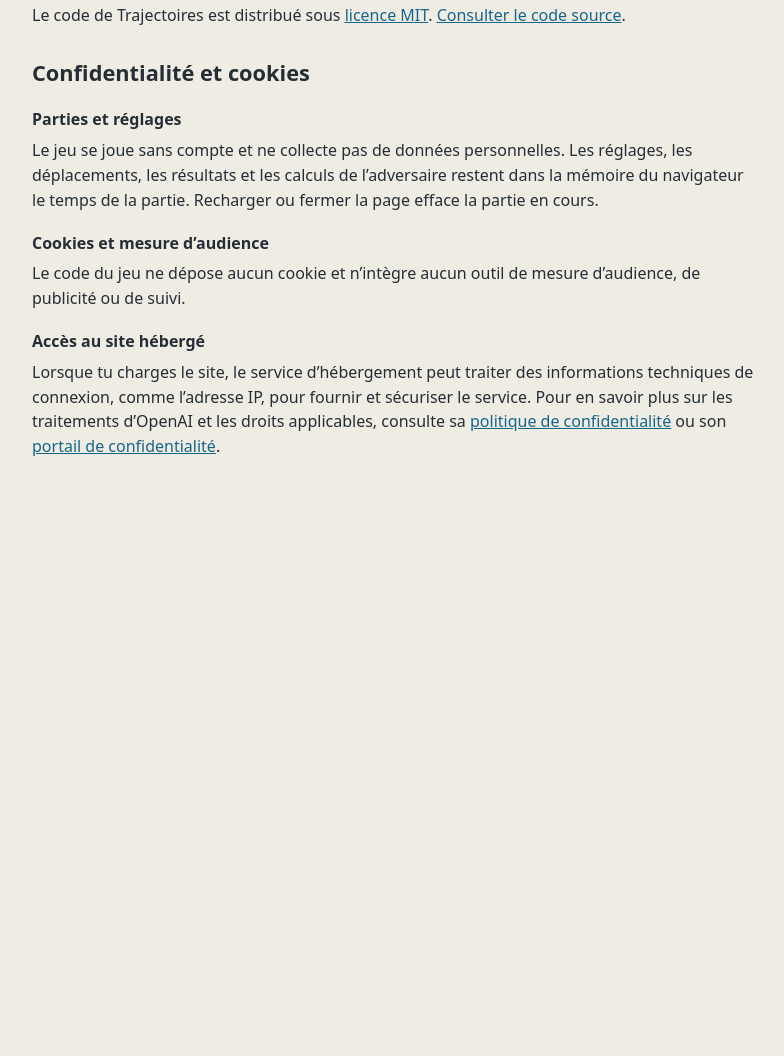
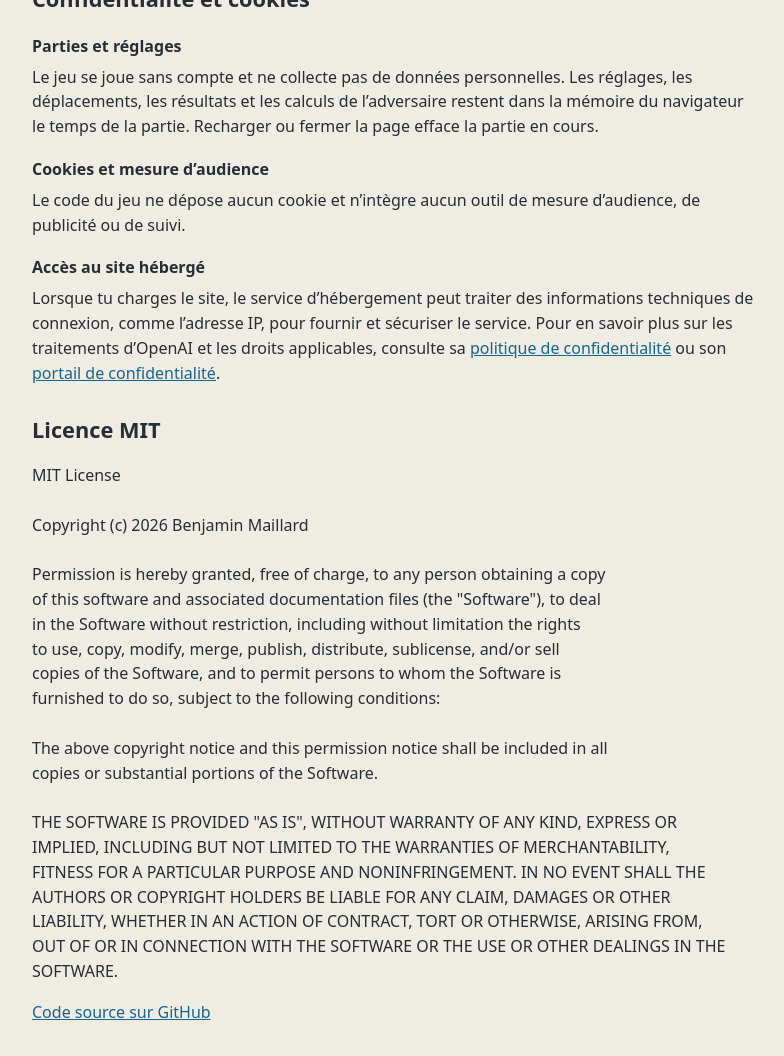
Before and after one commit to MaillardBenjamin/trajectoire, a plain HTML site: page trajectoires/dist/informations.html in a window 1280 px wide. Shown: the part 424-1480 px from the top of the page, without its empty margins (244-1028 px from the left). Before the commit the page ends 923 px from the top, so only its background shows below. Drawn offline with Linux system fonts and the light colour scheme.

Commit message:
Afficher la licence MIT dans Trajectoires

```diff
--- a/trajectoires/dist/informations.html
+++ b/trajectoires/dist/informations.html
@@ -17,8 +17,6 @@
     <h3>Hébergement</h3>
     <p>ChatGPT Sites est fourni dans l’Espace économique européen par OpenAI Ireland Ltd, 1st Floor, The Liffey Trust Centre, 117-126 Sheriff Street Upper, Dublin 1, D01 YC43, Irlande.</p>
     <p><a href="https://help.openai.com/">Assistance OpenAI</a></p>
-    <h3>Licence</h3>
-    <p>Le code de Trajectoires est distribué sous <a href="https://github.com/MaillardBenjamin/trajectoire/blob/main/LICENSE">licence MIT</a>. <a href="https://github.com/MaillardBenjamin/trajectoire">Consulter le code source</a>.</p>
   </section>
   <section aria-labelledby="confidentialite">
     <h2 id="confidentialite">Confidentialité et cookies</h2>
@@ -29,6 +27,31 @@
     <h3>Accès au site hébergé</h3>
     <p>Lorsque tu charges le site, le service d’hébergement peut traiter des informations techniques de connexion, comme l’adresse IP, pour fournir et sécuriser le service. Pour en savoir plus sur les traitements d’OpenAI et les droits applicables, consulte sa <a href="https://openai.com/policies/eu-services-privacy-policy/">politique de confidentialité</a> ou son <a href="https://privacy.openai.com/">portail de confidentialité</a>.</p>
   </section>
+  <section aria-labelledby="licence-mit">
+    <h2 id="licence-mit">Licence MIT</h2>
+    <pre class="license-text" lang="en">MIT License
+
+Copyright (c) 2026 Benjamin Maillard
+
+Permission is hereby granted, free of charge, to any person obtaining a copy
+of this software and associated documentation files (the &quot;Software&quot;), to deal
+in the Software without restriction, including without limitation the rights
+to use, copy, modify, merge, publish, distribute, sublicense, and/or sell
+copies of the Software, and to permit persons to whom the Software is
+furnished to do so, subject to the following conditions:
+
+The above copyright notice and this permission notice shall be included in all
+copies or substantial portions of the Software.
+
+THE SOFTWARE IS PROVIDED &quot;AS IS&quot;, WITHOUT WARRANTY OF ANY KIND, EXPRESS OR
+IMPLIED, INCLUDING BUT NOT LIMITED TO THE WARRANTIES OF MERCHANTABILITY,
+FITNESS FOR A PARTICULAR PURPOSE AND NONINFRINGEMENT. IN NO EVENT SHALL THE
+AUTHORS OR COPYRIGHT HOLDERS BE LIABLE FOR ANY CLAIM, DAMAGES OR OTHER
+LIABILITY, WHETHER IN AN ACTION OF CONTRACT, TORT OR OTHERWISE, ARISING FROM,
+OUT OF OR IN CONNECTION WITH THE SOFTWARE OR THE USE OR OTHER DEALINGS IN THE
+SOFTWARE.</pre>
+    <p><a href="https://github.com/MaillardBenjamin/trajectoire">Code source sur GitHub</a></p>
+  </section>
 </main>
 </body>
 </html>
--- a/trajectoires/dist/style.css
+++ b/trajectoires/dist/style.css
@@ -251,3 +251,5 @@ body:has(#track-dialog[open]) { overflow: hidden; }
   .large-track.racing:not(.overview) .board { min-width: 1920px; }
   .racing .track-scroll { max-height: 52dvh; }
 }
+
+.license-text { white-space: pre-wrap; overflow-wrap: anywhere; font: inherit; }
```
Also changed, not shown: trajectoires/dist/index.html (+2 -1 lines).
